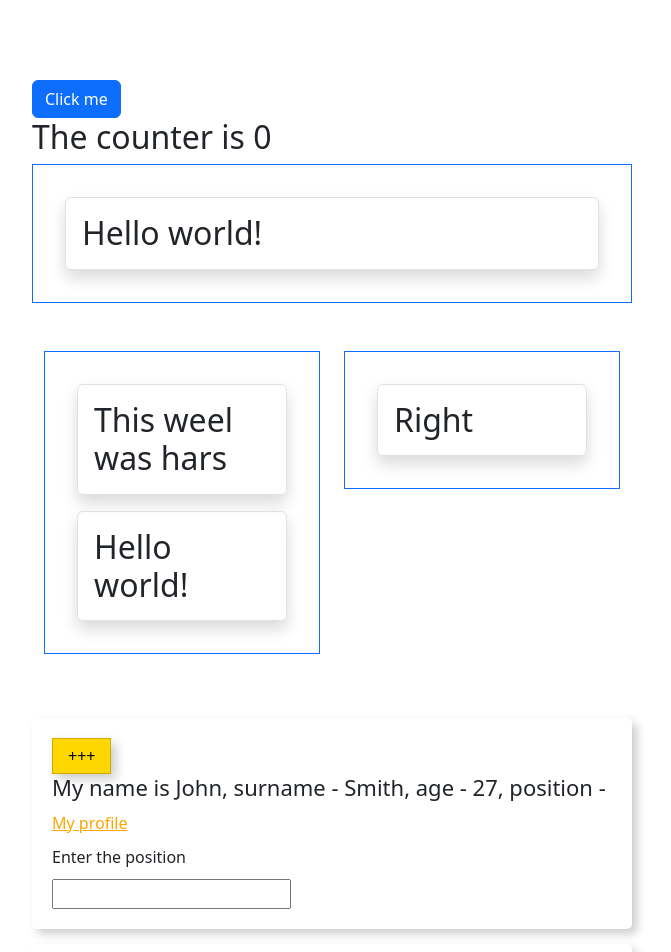
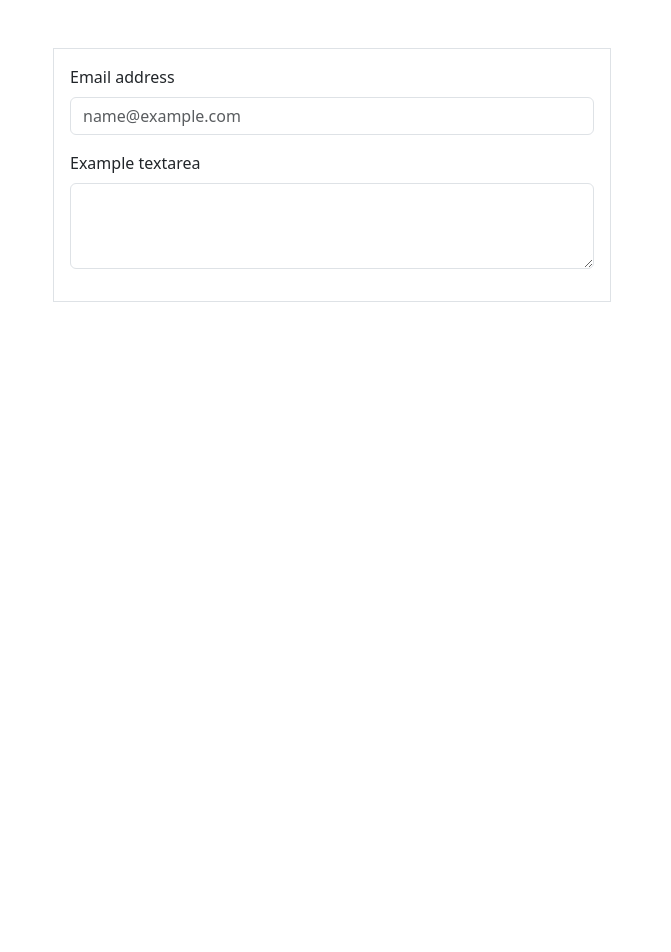
Before and after one commit to ArtemPlohenko/templates-react-test, a React (Create React App) app: page / in a window 1280 px wide. Shown: the top 952 px of the page, without its empty margins (308-979 px from the left). After the commit the page ends 800 px from the top, so only its background shows below. Built offline with nearby package versions, Linux system fonts and the light colour scheme.

Commit message:
added ref

```diff
--- a/src/App.js
+++ b/src/App.js
@@ -1,172 +1,62 @@
 import React, { Component } from "react";
-import styled from "styled-components";
-import BootstrapTest from "./BootstrapTest";
-
+import { Container } from "react-bootstrap";
 import "./App.css";
 
-const EmpItem = styled.div`
-  padding: 20px;
-  margin-bottom: 15px;
-  border-radius: 5px;
-  box-shadow: 5px 5px 10px rgba(0, 0, 0, 0.2);
-  a {
-    display: block;
-    margin: 10px 0;
-    color: ${(props) => (props.active ? "orange" : "black")};
-  }
-  input {
-    display: block;
-    margin-top: 10px;
-  }
-`;
+class Form extends Component {
+  //   myRef = React.createRef(); // 2
 
-const Header = styled.h2`
-  font-size: 22px;
-`;
+  //   componentDidMount() {
+  //     this.myRef.current.focus();  // 1
+  //   }
 
-export const Button = styled.button`
-  display: block;
-  padding: 5px 15px;
-  background-color: gold;
-  border: 1px solid rgba(0, 0, 0, 0.2);
-  box-shadow: 5px 5px 10px rgba(0, 0, 0, 0.2);
-  &:hover {
-    background-color: #ff6666;
-  }
-`;
-
-class WhoAmi extends Component {
-  constructor(props) {
-    super(props);
-    this.state = {
-      years: 27,
-      text: "+++",
-      position: "",
-    };
-    // this.nextYear = this.nextYear.bind(this);
-  }
-
-  // nextYear() {
-  //   this.setState((state) => ({
-  //     years: state.years + 1,
-  //   }));
-  // }
-
-  nextYear = () => {
-    console.log("+++");
-    this.setState((state) => ({
-      years: state.years + 1,
-    }));
+  setInputRef = (elem) => {
+    this.myRef = elem;
   };
 
-  commitInputChanges = (e, color) => {
-    // console.log(e.target.value);
-    // console.log(color);
-    this.setState({
-      position: e.target.value,
-    });
-  };
+  focusFirstTI = () => {
+    // this.myRef.current.focus(); // 3
 
-  render() {
-    const { name, surname, link } = this.props;
-    const { position, years } = this.state;
-
-    // console.log(this);
-
-    return (
-      <EmpItem active>
-        <Button onClick={this.nextYear}>{this.state.text}</Button>
-        <Header>
-          My name is {name}, surname - {surname}, age - {years}, position - {position}
-        </Header>
-        <a href={link}>My profile</a>
-
-        <form>
-          <span>Enter the position</span>
-          <input type="text" onChange={(e) => this.commitInputChanges(e, "some color")} />
-        </form>
-      </EmpItem>
-    );
-  }
-}
-
-const Wrapper = styled.div`
-  width: 600px;
-  margin: 80px auto 0 auto;
-`;
-
-const DynamicGreating = (props) => {
-  return (
-    <div className={"mb-3 p-3 border border-" + props.color}>
-      {/* {props.children} */}
-      {React.Children.map(props.children, (child) => {
-        return React.cloneElement(child, { className: "shadow p-3 m-3 border rounded" });
-      })}
-    </div>
-  );
-};
-
-const HelloGreating = () => {
-  return (
-    <div style={{ width: "600px", margin: "0 auto" }}>
-      <DynamicGreating color={"primary"}>
-        <h2>Hello world!</h2>
-      </DynamicGreating>
-    </div>
-  );
-};
-
-const Message = (props) => {
-  return <h2>The counter is {props.counter}</h2>;
-};
-
-class Counter extends Component {
-  state = {
-    counter: 0,
-  };
-
-  changeCounter = () => {
-    this.setState(({ counter }) => ({
-      counter: counter + 1,
-    }));
+    if (this.myRef) {
+      this.myRef.focus();
+    }
   };
 
   render() {
     return (
-      <>
-        <button className={"btn btn-primary"} onClick={this.changeCounter}>
-          Click me
-        </button>
-        {this.props.render(this.state.counter)}
-      </>
+      <Container>
+        <form className="w-50 border mt-5 p-3 m-auto">
+          <div className="mb-3">
+            <label htmlFor="exampleFormControlInput1" className="form-label">
+              Email address
+            </label>
+            <input
+              //   ref={this.myRef}
+              ref={this.setInputRef}
+              type="email"
+              className="form-control"
+              id="exampleFormControlInput1"
+              placeholder="name@example.com"
+            />
+          </div>
+          <div className="mb-3">
+            <label htmlFor="exampleFormControlTextarea1" className="form-label">
+              Example textarea
+            </label>
+            <textarea
+              onClick={this.focusFirstTI}
+              className="form-control"
+              id="exampleFormControlTextarea1"
+              rows="3"
+            ></textarea>
+          </div>
+        </form>
+      </Container>
     );
   }
 }
 
 function App() {
-  return (
-    <Wrapper>
-      <Counter render={(counter) => <Message counter={counter} />} />
-
-      <HelloGreating />
-      <BootstrapTest
-        left={
-          <DynamicGreating color={"primary"}>
-            <h2>This weel was hars</h2>
-            <h2>Hello world!</h2>
-          </DynamicGreating>
-        }
-        right={
-          <DynamicGreating color={"primary"}>
-            <h2>Right</h2>
-          </DynamicGreating>
-        }
-      />
-
-      <WhoAmi name="John" surname="Smith" link="facebook.com" />
-      <WhoAmi name="Alex" surname="Shepard" link="facebook.com" />
-    </Wrapper>
-  );
+  return <Form />;
 }
 
 export default App;
--- a/src/index.js
+++ b/src/index.js
@@ -2,22 +2,22 @@
 import ReactDOM from "react-dom/client";
 import "./index.css";
 import App from "./App";
-import { Button } from "./App";
-import styled from "styled-components";
+// import { Button } from "./App";
+// import styled from "styled-components";
 
 import "bootstrap/dist/css/bootstrap.min.css";
 
-const BigButton = styled(Button)`
-  margin: 0 auto;
-  width: 245px;
-  text-align: center;
-`;
+// const BigButton = styled(Button)`
+//   margin: 0 auto;
+//   width: 245px;
+//   text-align: center;
+// `;
 
 const root = ReactDOM.createRoot(document.getElementById("root"));
 root.render(
   <React.StrictMode>
     <App />
     {/* <Button /> */}
-    <BigButton as="a">Send a message</BigButton>
+    {/* <BigButton as="a">Send a message</BigButton> */}
   </React.StrictMode>
 );
```
Also changed, not shown: src/App-old.js (added, +172 -0 lines).
